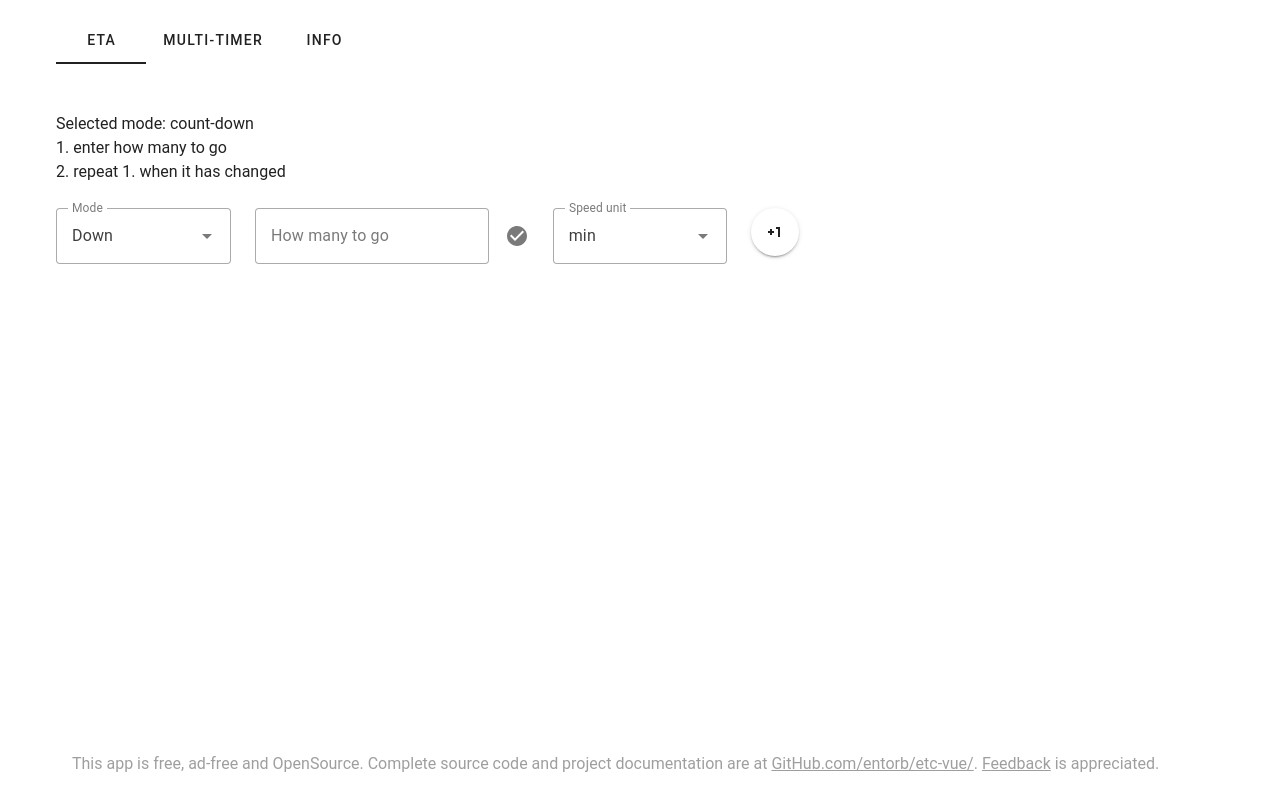
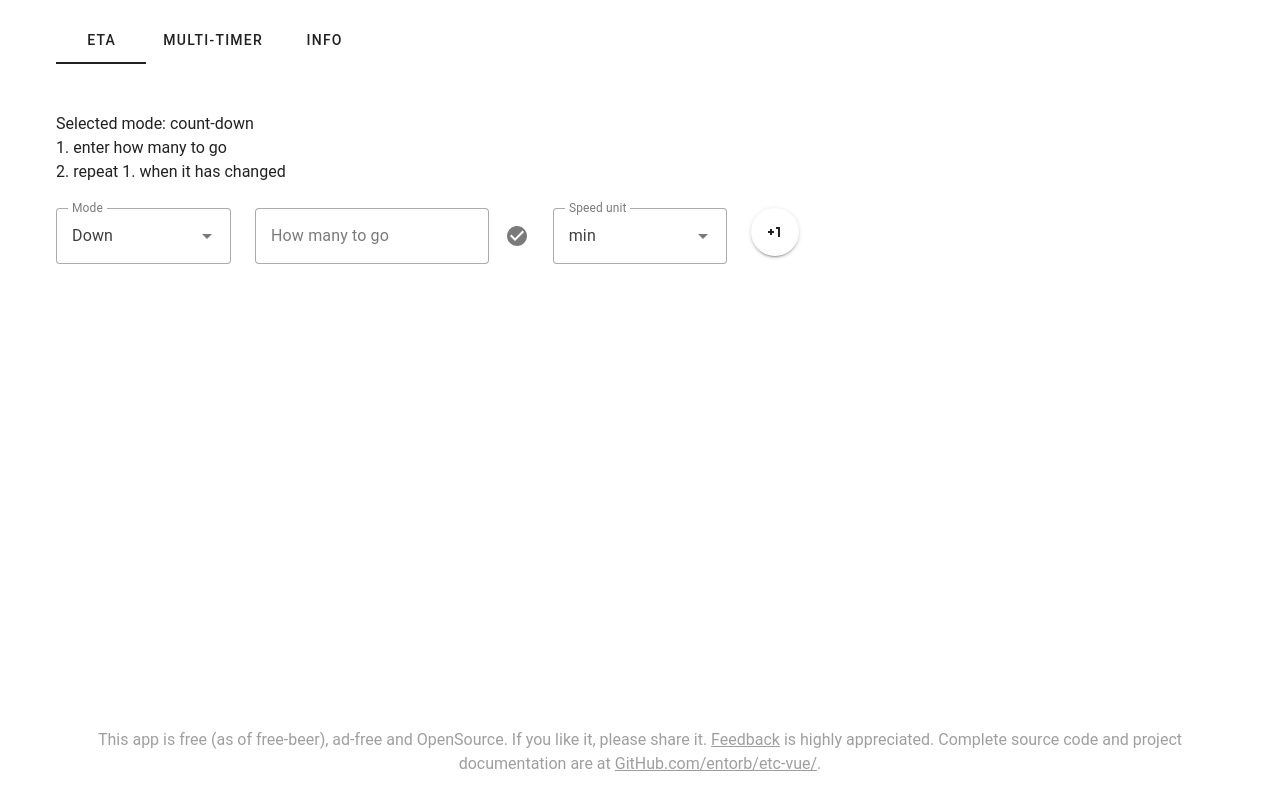
Before and after one commit to entorb/eta-vue, a Vue app: page / in a window 1280 px wide. Built offline with nearby package versions, Linux system fonts and the light colour scheme.

Commit message:
Update FooterText.vue

```diff
--- a/src/components/FooterText.vue
+++ b/src/components/FooterText.vue
@@ -8,15 +8,14 @@
       the last 7 days, {{ statsData.accesscounts }} in total since {{ statsData.firstaccess }}.
     </p>
     <p class="text-disabled">
-      This app is free, ad-free and OpenSource. Complete source code and project documentation are
-      at
+      This app is free (as of free-beer), ad-free and OpenSource. If you like it, please share it.
+      <a class="text-disabled" href="https://entorb.net/contact.php?origin=eta" target="_blank"
+        >Feedback</a
+      >
+      is highly appreciated. Complete source code and project documentation are at
       <a class="text-disabled" href="https://github.com/entorb/eta-vue/" target="_blank"
         >GitHub.com/entorb/etc-vue/</a
       >.
-      <a class="text-disabled" href="https://entorb.net/contact.php?origin=eta" target="_blank"
-        >Feedback</a
-      >
-      is appreciated.
     </p>
   </div>
 </template>
```
